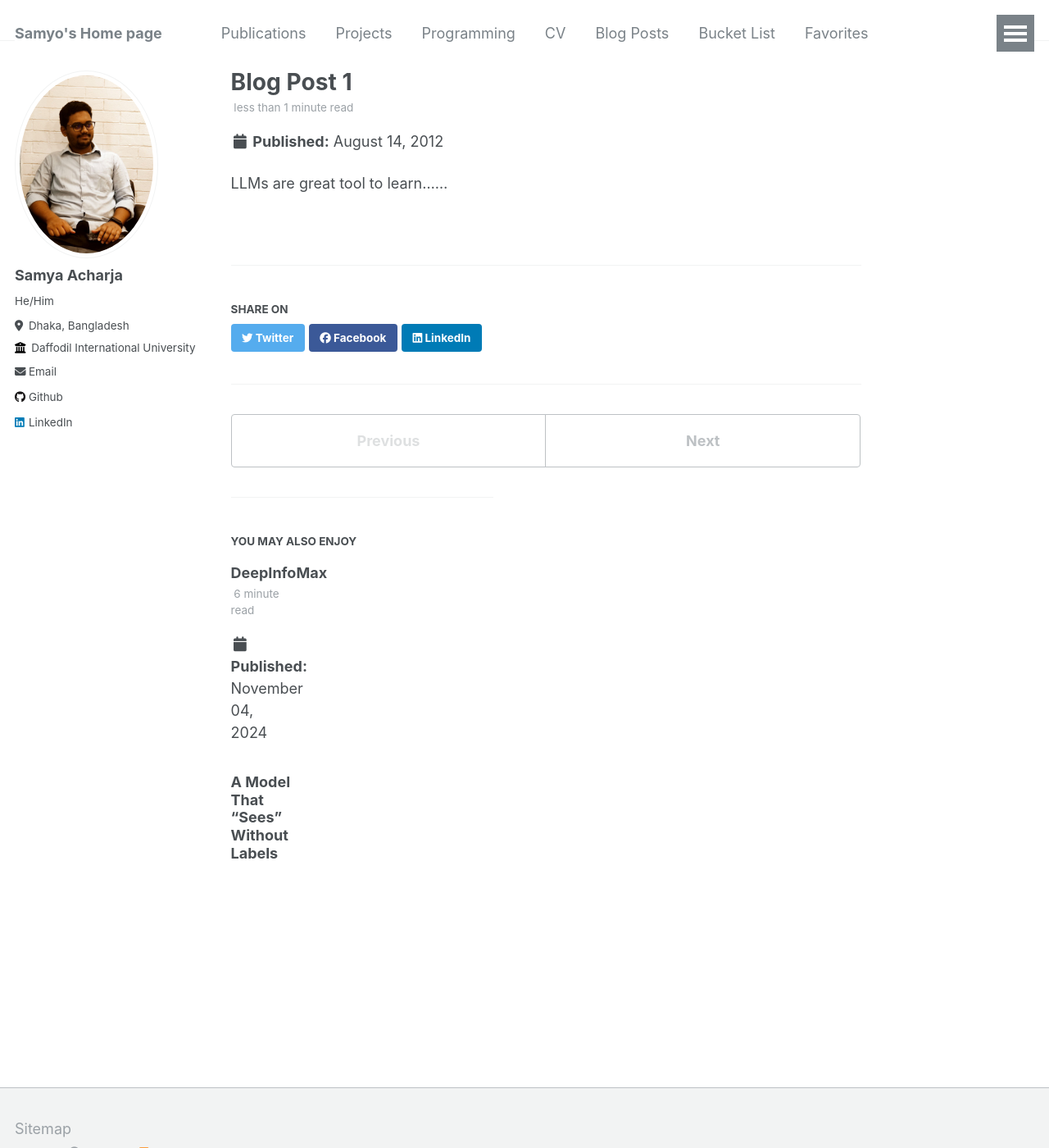
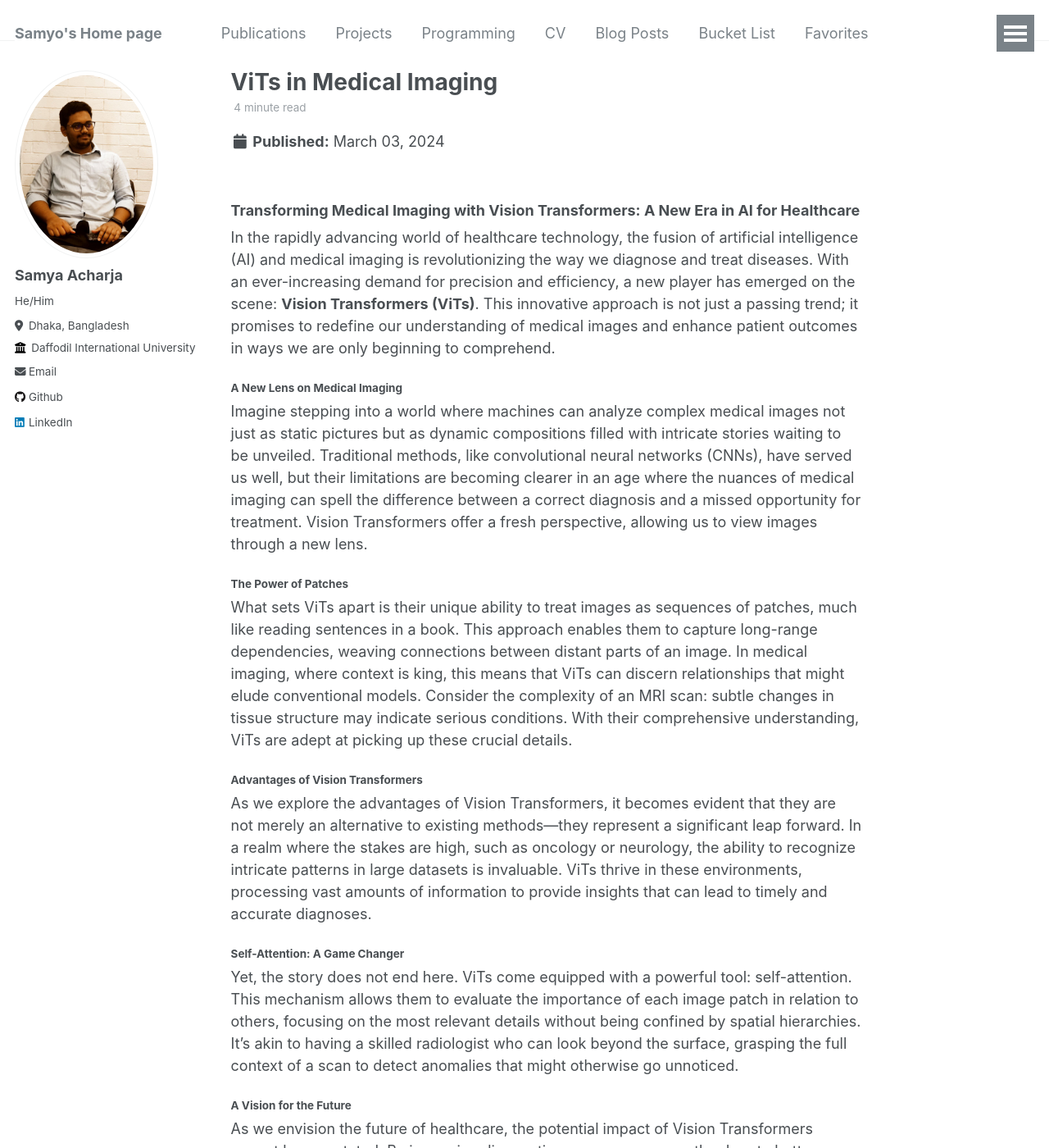
Before and after one commit to samyo00/samyo00.github.io, a Jekyll site: the page built from _posts/2012-08-14-blog-post-1.md, in a window 1280 px wide and 1400 px high. Shown: the whole window at 82% size. Built offline with Jekyll 4.4.1, drawn with Linux system fonts in a browser that asks for light colours; some of the changed text lies outside the part shown.

Commit message:
Update post

```diff
--- a/_posts/2012-08-14-blog-post-1.md
+++ b/_posts/2012-08-14-blog-post-1.md
@@ -1,11 +1,44 @@
-<!-- ---
-title: 'Learn LLMS'
-date: 2024-04-19
+---
+title: 'ViTs in Medical Imaging'
+date: 2024-03-03
 permalink: /posts/2012/08/blog-post-1/
 tags:
-  - cool posts
-  - category1
-  - category2
---- -->
+  - VisionTransformers
+  - AIinHealthcare
+  - ImageAnalysis
+---
 
-LLMs are great tool to learn......
+### Transforming Medical Imaging with Vision Transformers: A New Era in AI for Healthcare
+
+In the rapidly advancing world of healthcare technology, the fusion of artificial intelligence (AI) and medical imaging is revolutionizing the way we diagnose and treat diseases. With an ever-increasing demand for precision and efficiency, a new player has emerged on the scene: **Vision Transformers (ViTs)**. This innovative approach is not just a passing trend; it promises to redefine our understanding of medical images and enhance patient outcomes in ways we are only beginning to comprehend.
+
+#### A New Lens on Medical Imaging
+
+Imagine stepping into a world where machines can analyze complex medical images not just as static pictures but as dynamic compositions filled with intricate stories waiting to be unveiled. Traditional methods, like convolutional neural networks (CNNs), have served us well, but their limitations are becoming clearer in an age where the nuances of medical imaging can spell the difference between a correct diagnosis and a missed opportunity for treatment. Vision Transformers offer a fresh perspective, allowing us to view images through a new lens.
+
+#### The Power of Patches
+
+What sets ViTs apart is their unique ability to treat images as sequences of patches, much like reading sentences in a book. This approach enables them to capture long-range dependencies, weaving connections between distant parts of an image. In medical imaging, where context is king, this means that ViTs can discern relationships that might elude conventional models. Consider the complexity of an MRI scan: subtle changes in tissue structure may indicate serious conditions. With their comprehensive understanding, ViTs are adept at picking up these crucial details.
+
+#### Advantages of Vision Transformers
+
+As we explore the advantages of Vision Transformers, it becomes evident that they are not merely an alternative to existing methods—they represent a significant leap forward. In a realm where the stakes are high, such as oncology or neurology, the ability to recognize intricate patterns in large datasets is invaluable. ViTs thrive in these environments, processing vast amounts of information to provide insights that can lead to timely and accurate diagnoses.
+
+#### Self-Attention: A Game Changer
+
+Yet, the story does not end here. ViTs come equipped with a powerful tool: self-attention. This mechanism allows them to evaluate the importance of each image patch in relation to others, focusing on the most relevant details without being confined by spatial hierarchies. It’s akin to having a skilled radiologist who can look beyond the surface, grasping the full context of a scan to detect anomalies that might otherwise go unnoticed.
+
+#### A Vision for the Future
+
+As we envision the future of healthcare, the potential impact of Vision Transformers cannot be overstated. By improving diagnostic accuracy, we open the door to better patient outcomes. Imagine a world where radiologists can diagnose conditions with unprecedented speed and precision, where the risk of misdiagnosis is dramatically reduced, and where patients receive the care they need without delay. This future is not a distant dream; it is within our reach as we harness the power of ViTs in medical imaging.
+
+#### Challenges and Opportunities
+
+However, the journey is not without its challenges. The computational demands of training ViTs are significant, often requiring resources that may be out of reach for many institutions. Additionally, the dearth of large annotated datasets complicates the training process, necessitating innovative approaches to maximize their potential. Fortunately, the research community is rising to the occasion, exploring techniques such as transfer learning and semi-supervised learning to bridge these gaps.
+
+#### Collaboration: Key to Success
+
+As we stand at this exciting intersection of technology and healthcare, it is essential for researchers, practitioners, and technologists to collaborate. By doing so, we can ensure that breakthroughs like Vision Transformers are not only acknowledged but effectively implemented, paving the way for enhanced patient care. The integration of AI into medical imaging is not merely a technological advancement; it is a profound shift in how we understand and engage with health and illness.
+
+
+In conclusion, the emergence of Vision Transformers signals a bright future for AI in healthcare. With their capacity to analyze complex visual data, ViTs are positioned to transform medical imaging, enhancing diagnostic processes and ultimately improving patient outcomes. As we embrace this new era of innovation, we must remain committed to leveraging these advancements to create a healthier world for all.
```
